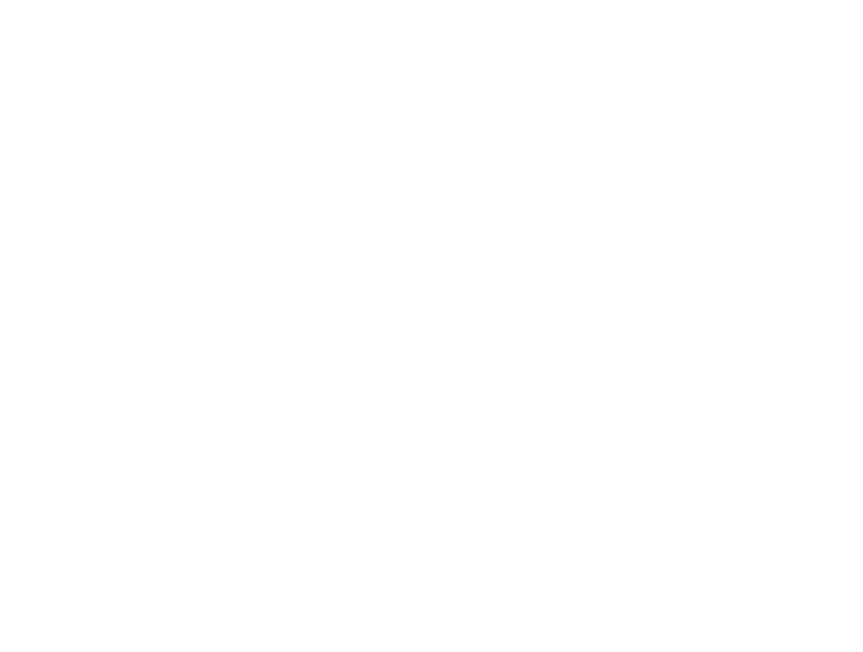
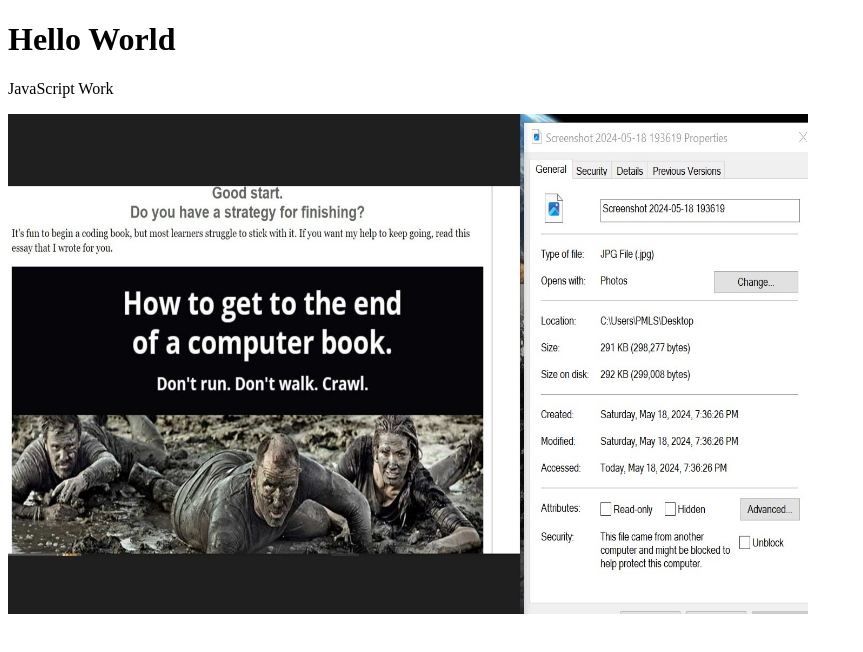
Before and after one commit to ZainUlAbideen444/JS-ASSIGMENT, a plain HTML site: page index.html in a window 1280 px wide. Shown: the whole page, without its empty margins (0-863 px from the left). Drawn offline with Linux system fonts and the light colour scheme.

Commit message:
new changes

```diff
--- a/index.html
+++ b/index.html
@@ -4,8 +4,11 @@
     <meta charset="UTF-8">
     <meta name="viewport" content="width=device-width, initial-scale=1.0">
     <title>Document</title>
+    <link rel="stylesheet" href="style.css">
 </head>
 <body>
-
+    <h1>Hello World</h1>
+    <p>JavaScript Work</p>
+    <img src="assigment task.jpg" alt="">
 </body>
 </html>
--- /dev/null
+++ b/style.css
@@ -0,0 +1,4 @@
+img{
+    height: 500px;
+    width: 800px;
+}
```
Also changed, not shown: assigment task.jpg (added).
